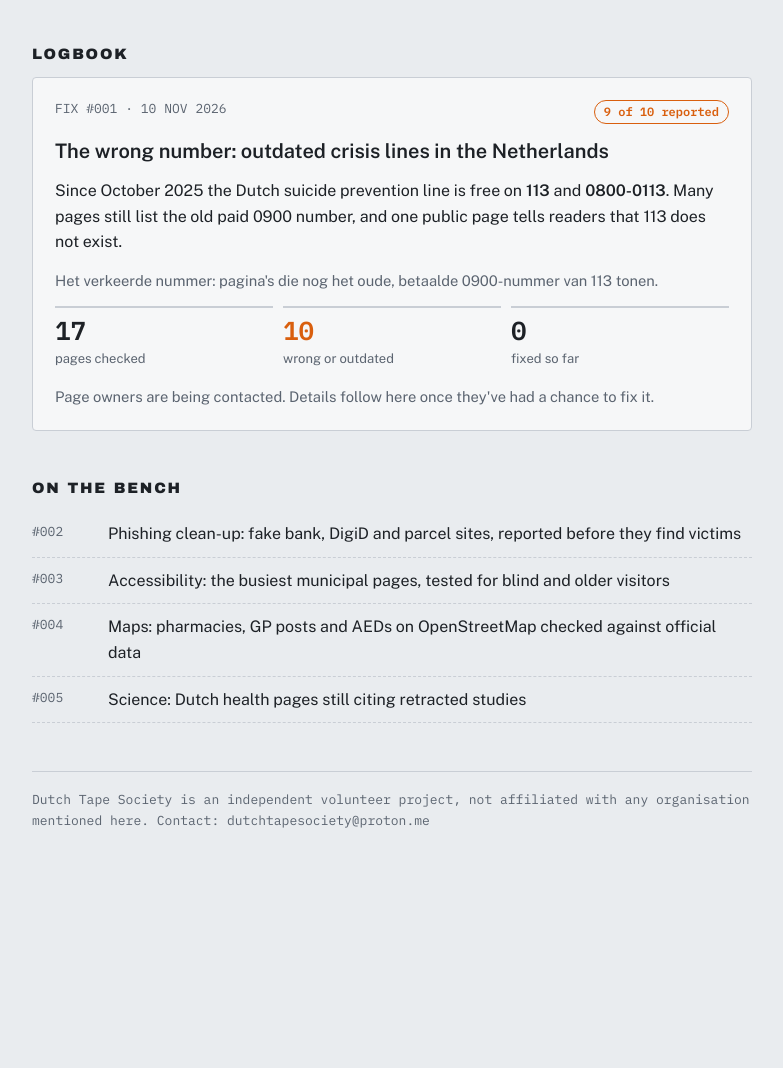
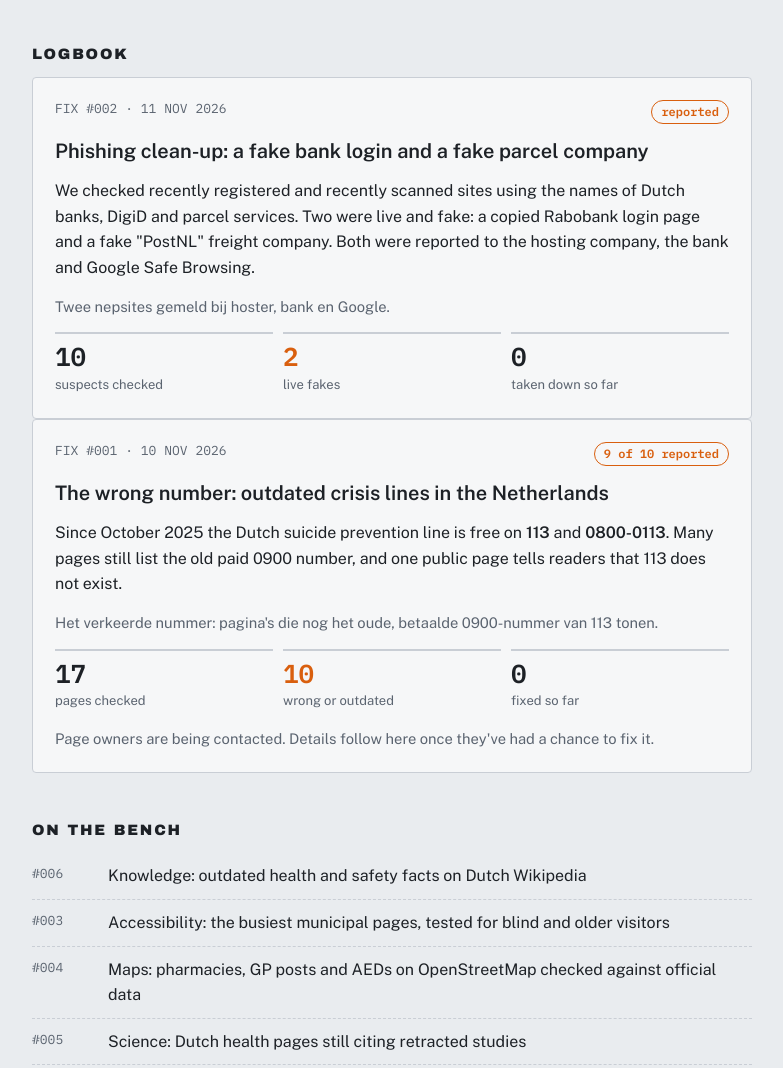
Before and after one commit to dutchtapesociety/dutchtapesociety.github.io, a plain HTML site: page index.html in a window 1280 px wide. Shown: the part 827-1895 px from the top of the page, without its empty margins (248-1031 px from the left). Before the commit the page ends 1723 px from the top, so only its background shows below. Drawn offline with nearby package versions, Linux system fonts and the light colour scheme.

Commit message:
Add logbook entry for phishing clean-up efforts
Added a new logbook entry for phishing clean-up efforts, detailing the reporting of fake bank and parcel sites. Updated the 'On the bench' section to reflect the new entry.

```diff
--- a/index.html
+++ b/index.html
@@ -85,6 +85,17 @@ a { color: var(--accent); }
   <section>
     <h2>Logbook</h2>
     <article class="entry">
+      <div class="entry-head"><span>FIX #002 · 11 NOV 2026</span><span class="pill">reported</span></div>
+      <h3>Phishing clean-up: a fake bank login and a fake parcel company</h3>
+      <p style="margin:0">We checked recently registered and recently scanned sites using the names of Dutch banks, DigiD and parcel services. Two were live and fake: a copied Rabobank login page and a fake "PostNL" freight company. Both were reported to the hosting company, the bank and Google Safe Browsing.</p>
+      <p class="nl">Twee nepsites gemeld bij hoster, bank en Google.</p>
+      <div class="stats">
+        <div class="stat"><b>10</b><span>suspects checked</span></div>
+        <div class="stat hot"><b>2</b><span>live fakes</span></div>
+        <div class="stat"><b>0</b><span>taken down so far</span></div>
+      </div>
+    </article>
+    <article class="entry">
       <div class="entry-head"><span>FIX #001 · 10 NOV 2026</span><span class="pill">9 of 10 reported</span></div>
       <h3>The wrong number: outdated crisis lines in the Netherlands</h3>
       <p style="margin:0">Since October 2025 the Dutch suicide prevention line is free on <b>113</b> and <b>0800-0113</b>. Many pages still list the old paid 0900 number, and one public page tells readers that 113 does not exist.</p>
@@ -101,7 +112,7 @@ a { color: var(--accent); }
   <section>
     <h2>On the bench</h2>
     <ul class="bench">
-      <li><span>#002</span><span>Phishing clean-up: fake bank, DigiD and parcel sites, reported before they find victims</span></li>
+      <li><span>#006</span><span>Knowledge: outdated health and safety facts on Dutch Wikipedia</span></li>
       <li><span>#003</span><span>Accessibility: the busiest municipal pages, tested for blind and older visitors</span></li>
       <li><span>#004</span><span>Maps: pharmacies, GP posts and AEDs on OpenStreetMap checked against official data</span></li>
       <li><span>#005</span><span>Science: Dutch health pages still citing retracted studies</span></li>
```
